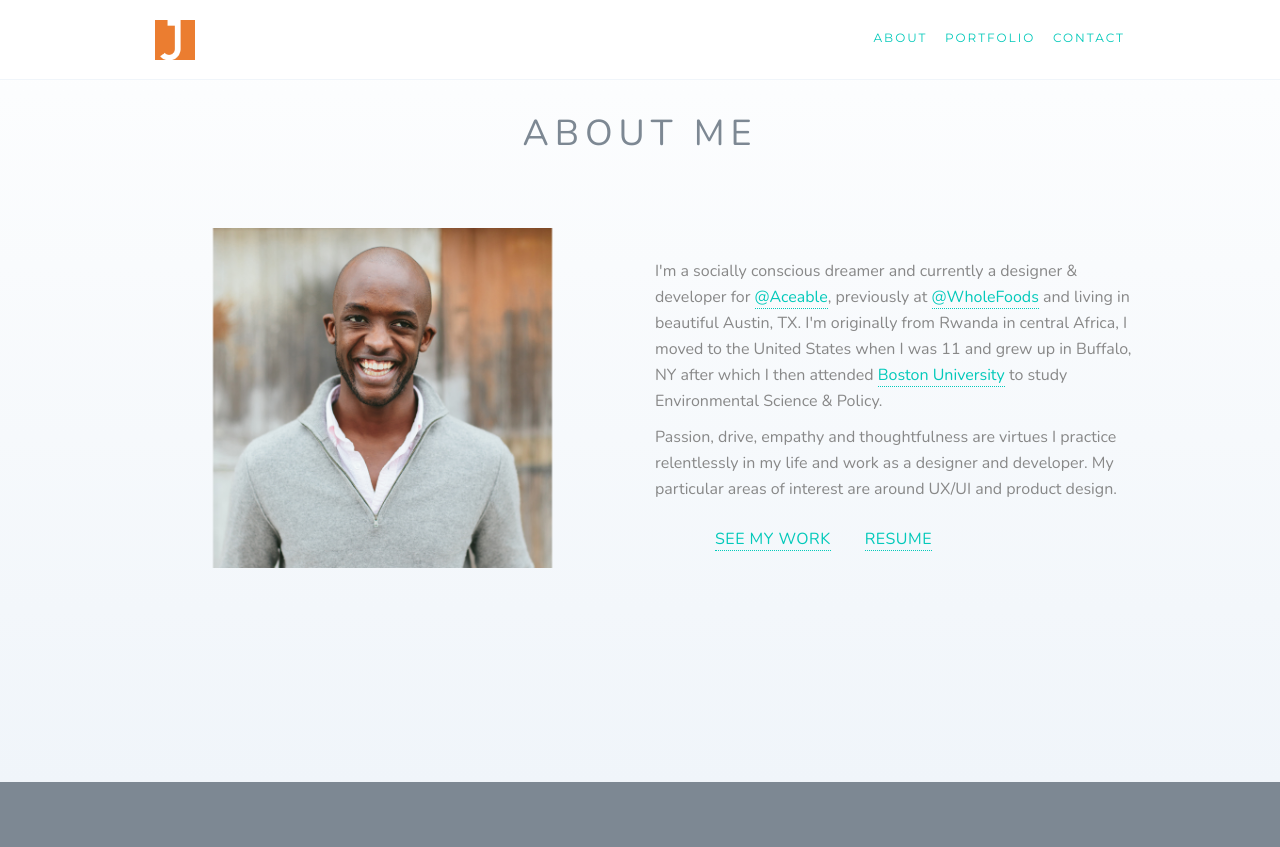
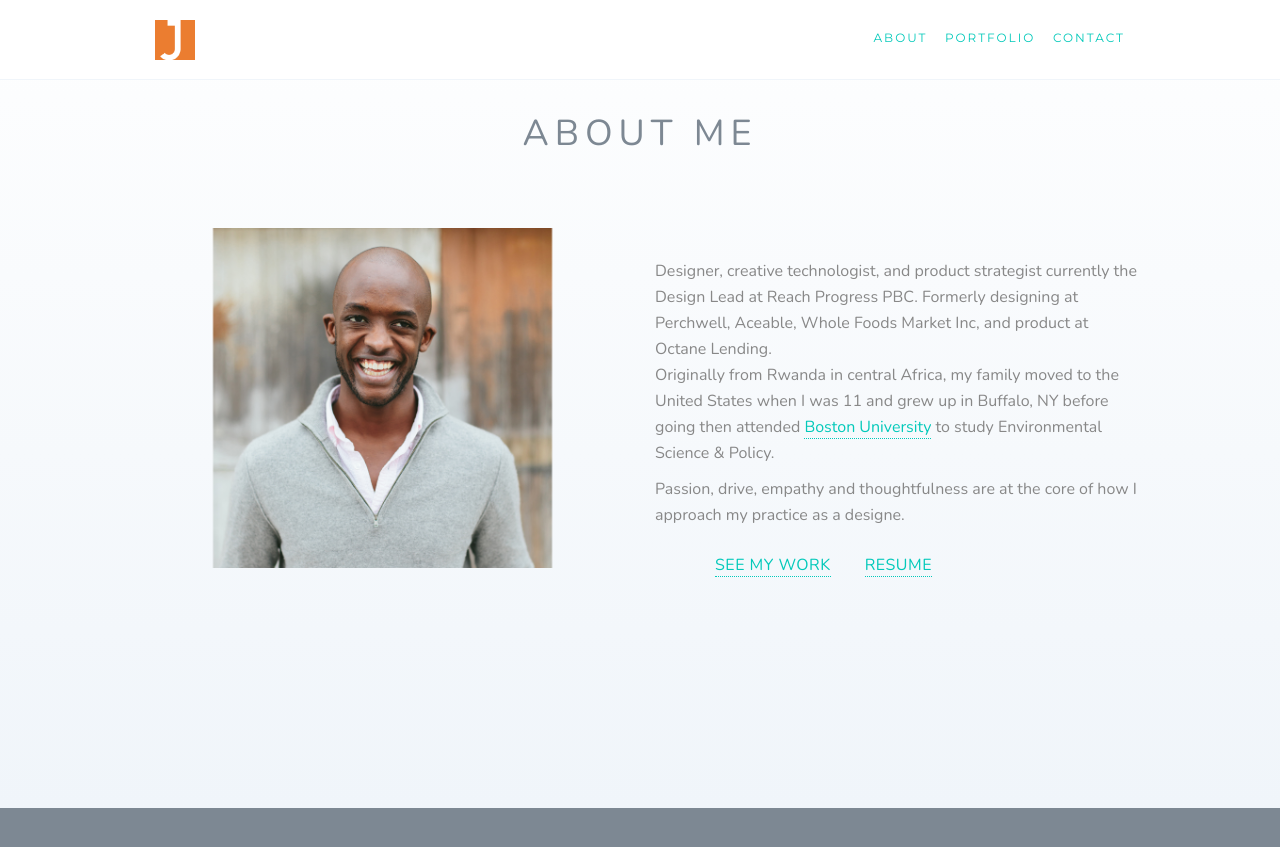
Before and after one commit to jean-bertrand/jean-bertrand.github.io, a Jekyll site: the page built from index.html, in a window 1280 px wide and 900 px high, scrolled down 848 px. Shown: the top 847 px of the window. Built offline with Jekyll 4.4.1, drawn with Linux system fonts in a browser that asks for light colours; nearby versions of some CDN libraries; some web fonts are replaced.

Commit message:
Update index.html

```diff
--- a/_layouts/index.html
+++ b/_layouts/index.html
@@ -38,8 +38,8 @@ layout: default
 					<img src="/images/jean-bertrand.jpg" style="width:70%;">
 				</article>
 				<article class="col-md-6">
-					<p class="font5 add-top-quarter welcome-text-sub-white wow fadeInDown">I'm a socially conscious dreamer and currently a designer & developer for <a href="//www.twitter.com/aceable">@Aceable</a>, previously at <a href="//www.twitter.com/wholefoods">@WholeFoods</a> and living in beautiful Austin, TX. I'm originally from Rwanda in central Africa, I moved to the United States when I was 11 and grew up in Buffalo, NY after which I then attended <a href="//www.bu.edu">Boston University</a> to study Environmental Science & Policy.</p>
-					<p class="font5 welcome-text-sub-white wow fadeInDown">Passion, drive, empathy and thoughtfulness are virtues I practice relentlessly in my life and work as a designer and developer. My particular areas of interest are around UX/UI and product design.</p>
+					<p class="font5 add-top-quarter welcome-text-sub-white wow fadeInDown">Designer, creative technologist, and product strategist currently the Design Lead at Reach Progress PBC. Formerly designing at Perchwell, Aceable, Whole Foods Market Inc, and product at Octane Lending.<br/> Originally from Rwanda in central Africa, my family moved to the United States when I was 11 and grew up in Buffalo, NY before going then attended <a href="//www.bu.edu">Boston University</a> to study Environmental Science & Policy.</p>
+					<p class="font5 welcome-text-sub-white wow fadeInDown">Passion, drive, empathy and thoughtfulness are at the core of how I approach my practice as a designe.</p>
 					<div class="add-top-half wow fadeInDown explore-link">
 						<a class="scroll font5" href="#portfolio">See My Work</a>
 						<a class="scroll font5" href="https://www.linkedin.com/in/jeanuwilingiyimana/" target="_blank">Resume</a>
```
